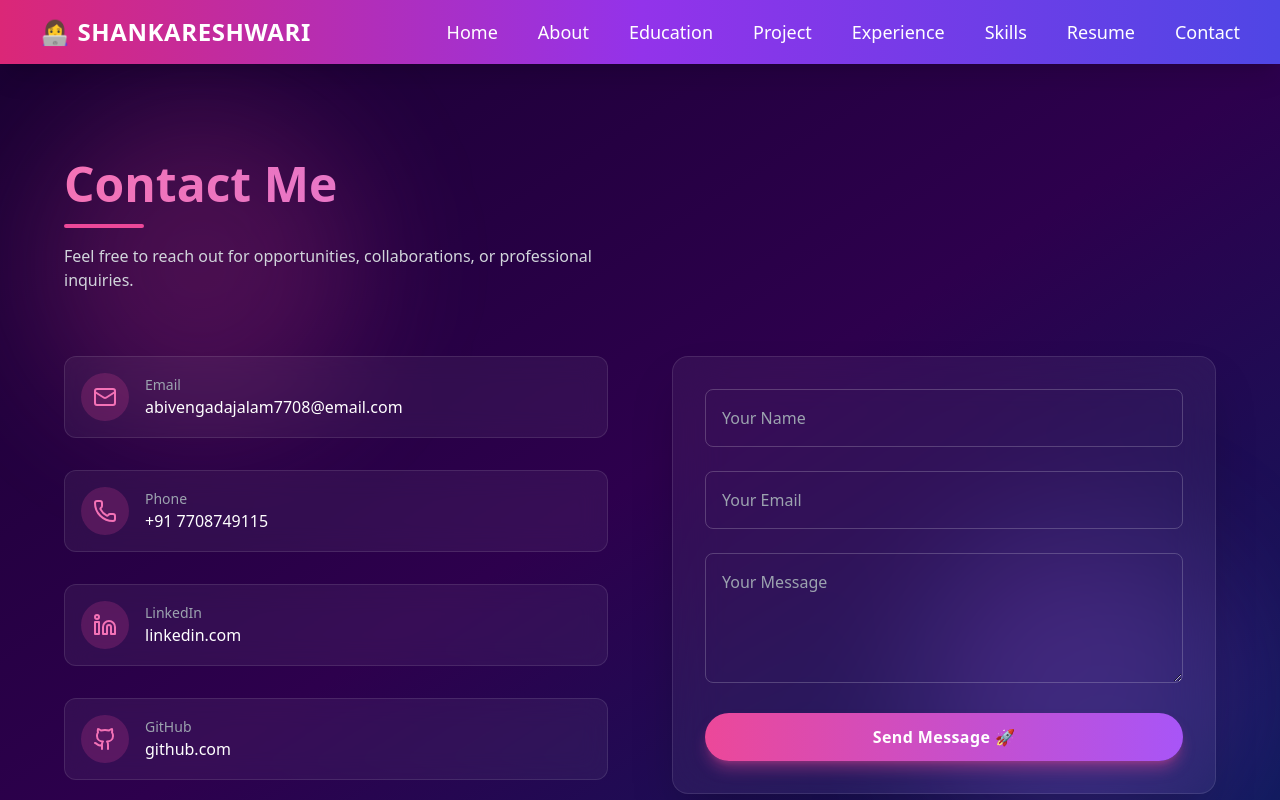
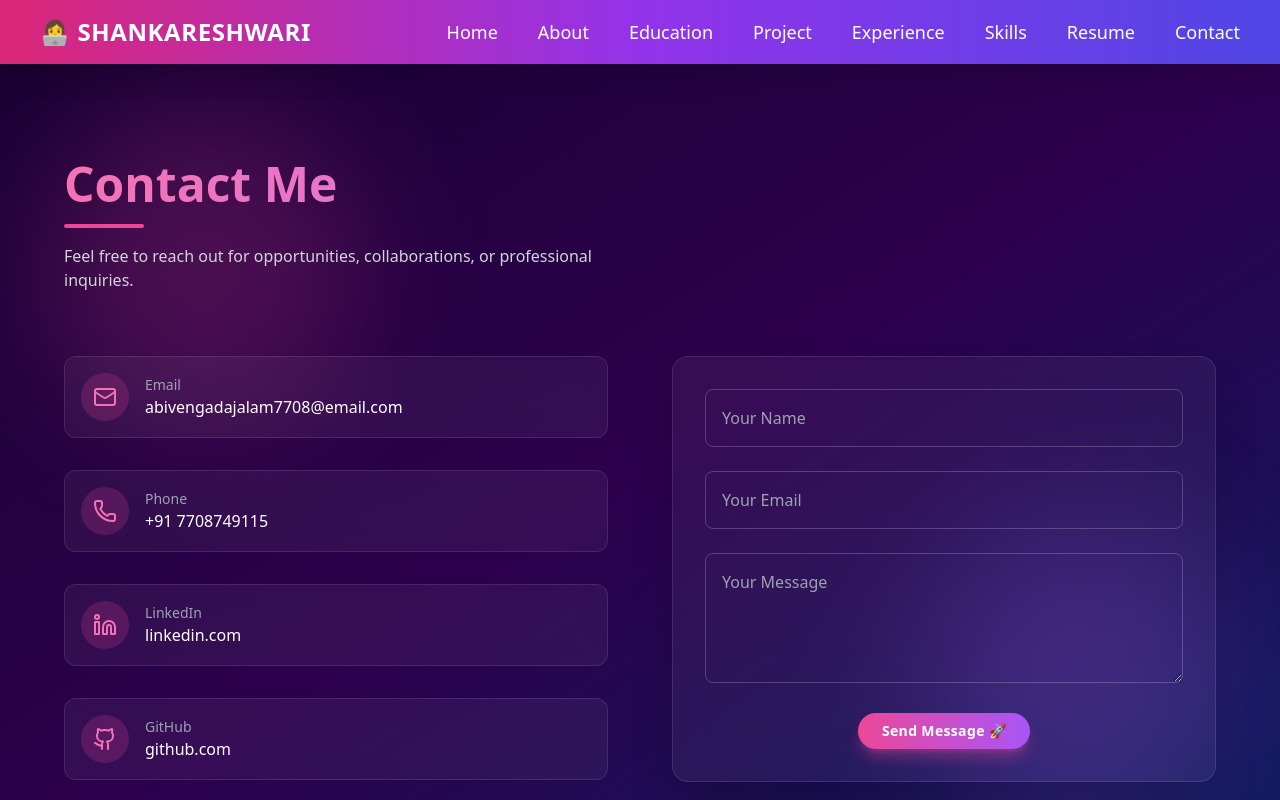
Before and after one commit to abi4679553/portfolio-2, a React (Create React App) app: page /contact in a window 1280 px wide. Shown: the top 800 px of the page. Built offline with nearby package versions, Linux system fonts and the light colour scheme.

Commit message:
photo change

```diff
--- a/src/components/Contact.js
+++ b/src/components/Contact.js
@@ -55,8 +55,6 @@ const Contact = () => {
       bg-gradient-to-br from-[#1a0033] via-[#2d004d] to-[#0b1d5e]
       text-white px-6 md:px-16 py-24 overflow-hidden"
     >
-
-      {/* Background Glow */}
       <div className="absolute w-80 h-80 bg-pink-500/20 rounded-full blur-3xl top-10 left-10"></div>
       <div className="absolute w-80 h-80 bg-purple-500/20 rounded-full blur-3xl bottom-10 right-10"></div>
 
@@ -67,12 +65,15 @@ const Contact = () => {
         viewport={{ once: true }}
         className="relative z-10 max-w-6xl mx-auto space-y-16"
       >
-
-        {/* TITLE */}
-        <motion.div variants={item} className="space-y-4 text-center md:text-left">
-          <h2 className="text-4xl md:text-5xl font-bold
-                         bg-gradient-to-r from-pink-400 to-purple-400
-                         bg-clip-text text-transparent">
+        <motion.div
+          variants={item}
+          className="space-y-4 text-center md:text-left"
+        >
+          <h2
+            className="text-4xl md:text-5xl font-bold
+            bg-gradient-to-r from-pink-400 to-purple-400
+            bg-clip-text text-transparent"
+          >
             Contact Me
           </h2>
           <div className="w-20 h-[4px] bg-pink-500 rounded-full mx-auto md:mx-0"></div>
@@ -82,12 +83,8 @@ const Contact = () => {
           </p>
         </motion.div>
 
-        {/* CONTENT */}
         <div className="grid grid-cols-1 md:grid-cols-2 gap-16">
-
-          {/* LEFT INFO */}
           <motion.div variants={container} className="space-y-8">
-
             {[
               { icon: <Mail />, label: "Email", value: "abivengadajalam7708@email.com" },
               { icon: <Phone />, label: "Phone", value: "+91 7708749115" },
@@ -114,10 +111,8 @@ const Contact = () => {
                 </div>
               </motion.div>
             ))}
-
           </motion.div>
 
-          {/* RIGHT FORM */}
           <motion.form
             variants={item}
             onSubmit={handleclick}
@@ -165,22 +160,23 @@ const Contact = () => {
               transition"
             ></textarea>
 
+            {/* 🔥 Button Size Reduced Here */}
             <motion.button
               whileHover={{ scale: 1.08 }}
               whileTap={{ scale: 0.95 }}
               type="submit"
-              className="w-full py-3 rounded-full
+              className="px-6 py-2 text-sm rounded-full
               bg-gradient-to-r from-pink-500 to-purple-500
               hover:from-pink-600 hover:to-purple-600
               shadow-lg shadow-pink-500/40
               hover:shadow-purple-500/50
               transition-all duration-300
-              font-semibold tracking-wide"
+              font-semibold tracking-wide
+              mx-auto block"
             >
               Send Message 🚀
             </motion.button>
           </motion.form>
-
         </div>
       </motion.div>
     </section>
--- a/src/components/Frontpage.js
+++ b/src/components/Frontpage.js
@@ -1,6 +1,6 @@
 import React from "react";
 import { motion } from "framer-motion";
-import profile from "../assests/Screenshot 2026-02-08 204801.png";
+import profile from "../assests/coat1.jpeg";
 import About from "./About";
 import Education from "./Education";
 import Project from "./Project";
--- a/src/components/Header.js
+++ b/src/components/Header.js
@@ -1,7 +1,7 @@
 import React, { useState } from "react";
 import { HiMenu, HiX } from "react-icons/hi";
 import { Link } from "react-router-dom";
-
+import profile from "../assests/coat1.jpeg";
 const Header = () => {
   const [open, setOpen] = useState(false);
 
--- a/src/components/Resume.js
+++ b/src/components/Resume.js
@@ -1,7 +1,7 @@
 import React from "react";
 import { Mail, Phone, Github, Linkedin, Download } from "lucide-react";
 import { motion } from "framer-motion";
-import profile from "../assests/Screenshot 2026-02-08 204801.png";
+import profile from "../assests/coat1.jpeg";
 
 const container = {
   hidden: { opacity: 0 },
```
Also changed, not shown: src/assests/coat1.jpeg (added).
